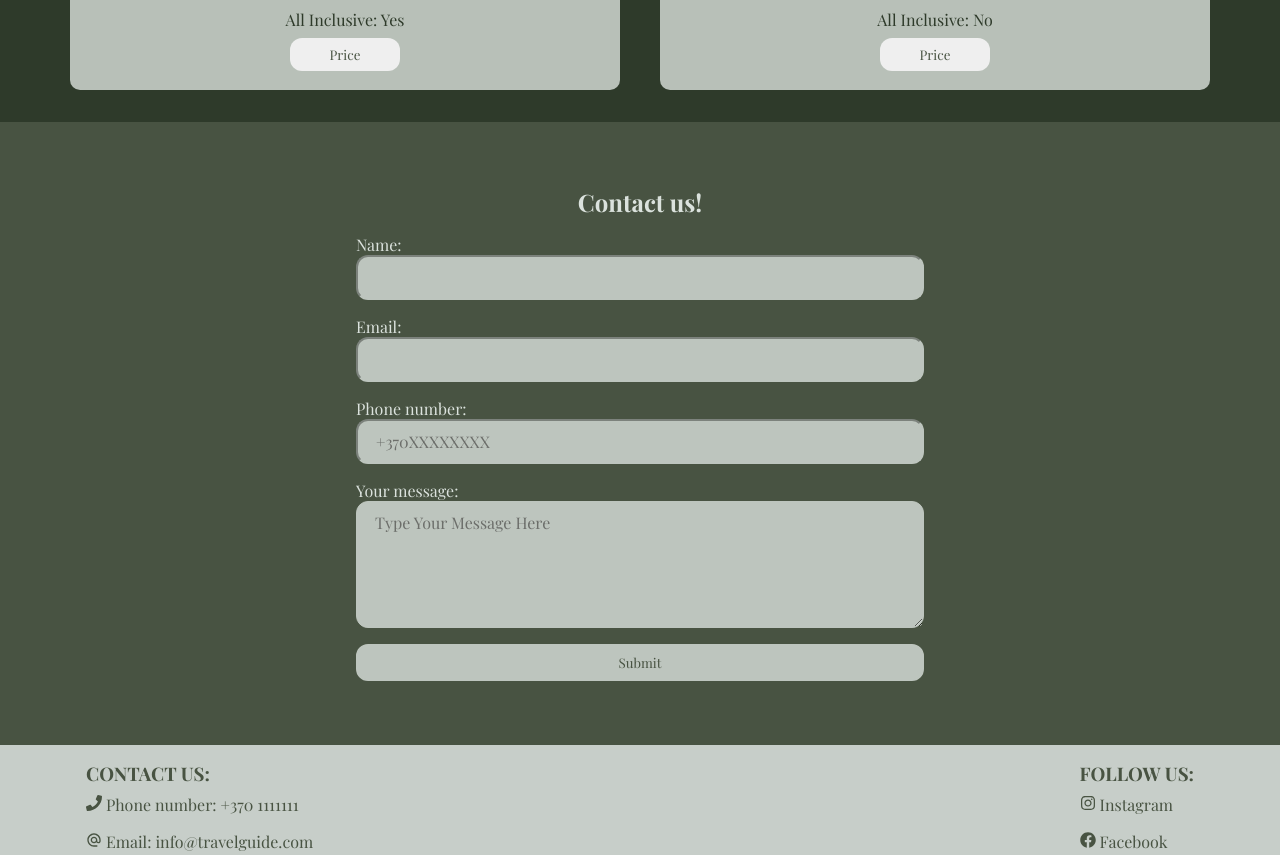
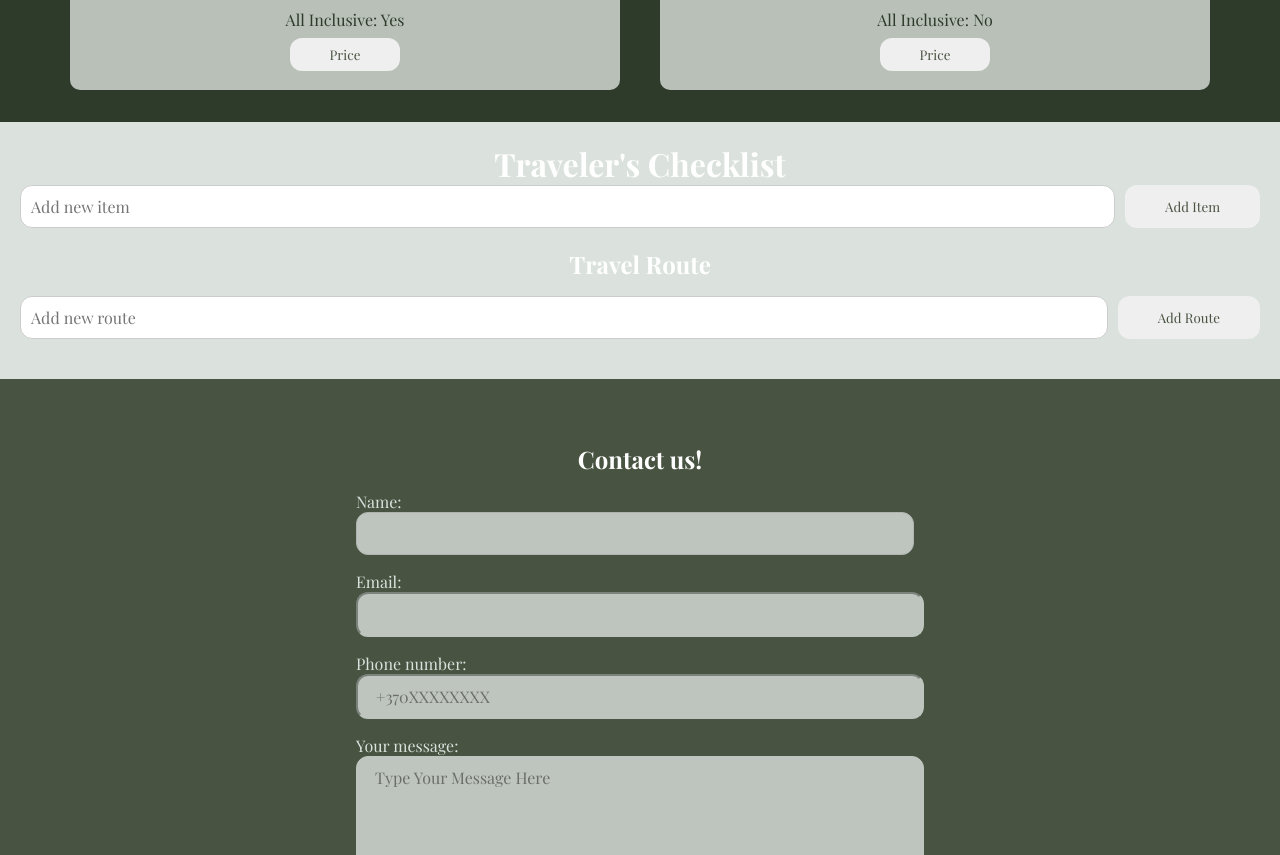
Before and after one commit to KamilePaukste/New, a React (Create React App) app: page / in a window 1280 px wide. Shown: the part 1942-2797 px from the top of the page. Built offline with nearby package versions, Linux system fonts and the light colour scheme; a web font is replaced by a local one.

Commit message:
Checklist

```diff
--- /dev/null
+++ b/src/components/Checklist.css
@@ -0,0 +1,76 @@
+.App {
+  font-family: Arial, sans-serif;
+  width: auto;
+  margin: 0 auto;
+  padding: 20px;
+  background-color: #dbe2dd;
+}
+
+.App h1,
+h2 {
+  color: white;
+  text-align: center;
+}
+
+.input-container {
+  display: flex;
+  margin-bottom: 20px;
+}
+
+input[type="text"] {
+  flex: 1;
+  padding: 10px;
+  font-size: 16px;
+  margin-right: 10px;
+  border: 1px solid #ccc;
+  border-radius: 12px;
+}
+
+button {
+  border-radius: 12px;
+  color: #485342;
+  border: #c7cec9;
+  transition-duration: 0.4s;
+  text-align: center;
+  padding: 0.5rem 2.5rem 0.5rem 2.5rem;
+}
+button:hover {
+  background-color: #c7cec9;
+  opacity: 0.8;
+  box-shadow: 0 12px 16px 0 rgba(0, 0, 0, 0.24),
+    0 17px 50px 0 rgba(0, 0, 0, 0.19);
+  color: #485342;
+}
+
+ul,
+ol {
+  list-style: none;
+  padding: 0;
+}
+
+li {
+  display: flex;
+  align-items: center;
+  margin-bottom: 10px;
+}
+
+input[type="checkbox"] {
+  margin-right: 10px;
+}
+
+.checked {
+  text-decoration: line-through;
+  color: white;
+}
+
+li button {
+  margin-left: auto;
+  padding: 5px 10px;
+  background-color: #c7cec9;
+}
+
+li button:hover {
+  background-color: #d66850;
+  color: white;
+  transition: 0.5s;
+}
--- /dev/null
+++ b/src/components/Checklist.jsx
@@ -0,0 +1,87 @@
+import React, { useState } from "react";
+import "./Checklist.css";
+
+function Checklist() {
+  const [items, setItems] = useState([]);
+  const [newItem, setNewItem] = useState("");
+  const [route, setRoute] = useState([]);
+  const [newRoute, setNewRoute] = useState("");
+
+  const addItem = () => {
+    if (newItem.trim() !== "") {
+      setItems([...items, { text: newItem, checked: false }]);
+      setNewItem("");
+    }
+  };
+
+  const addRoute = () => {
+    if (newRoute.trim() !== "") {
+      setRoute([...route, newRoute]);
+      setNewRoute("");
+    }
+  };
+
+  const toggleCheck = (index) => {
+    const newItems = [...items];
+    newItems[index].checked = !newItems[index].checked;
+    setItems(newItems);
+  };
+
+  const deleteItem = (index) => {
+    const newItems = items.filter((_, i) => i !== index);
+    setItems(newItems);
+  };
+
+  const deleteRoute = (index) => {
+    const newRoute = route.filter((_, i) => i !== index);
+    setRoute(newRoute);
+  };
+
+  return (
+    <div className="App">
+      <h1>Traveler's Checklist</h1>
+      <div className="input-container">
+        <input
+          type="text"
+          placeholder="Add new item"
+          value={newItem}
+          onChange={(e) => setNewItem(e.target.value)}
+        />
+        <button onClick={addItem}>Add Item</button>
+      </div>
+      <ul>
+        {items.map((item, index) => (
+          <li key={index}>
+            <input
+              type="checkbox"
+              checked={item.checked}
+              onChange={() => toggleCheck(index)}
+            />
+            <span className={item.checked ? "checked" : ""}>{item.text}</span>
+            <button onClick={() => deleteItem(index)}>Delete</button>
+          </li>
+        ))}
+      </ul>
+      <h2>Travel Route</h2>
+      <div className="input-container">
+        <input
+          type="text"
+          placeholder="Add new route"
+          value={newRoute}
+          onChange={(e) => setNewRoute(e.target.value)}
+        />
+        <button onClick={addRoute}>Add Route</button>
+      </div>
+      <ol>
+        {route.map((routeItem, index) => (
+          <li key={index}>
+            {routeItem}
+            <button onClick={() => deleteRoute(index)}>Delete</button>
+          </li>
+        ))}
+      </ol>
+    </div>
+  );
+}
+
+export default Checklist;
--- a/src/routes/Apiemus.jsx
+++ b/src/routes/Apiemus.jsx
@@ -4,6 +4,7 @@ import Hero from "../components/hero";
 import Footer from "../components/footer";
 import Directions from "../components/directions";
 import Contact from "../components/contact";
+import Checklist from "../components/Checklist";
 
 const Apiemus = () => {
   return (
@@ -11,6 +12,7 @@ const Apiemus = () => {
       <Navbar />
       <Hero />
       <Directions />
+      <Checklist />
       <Contact />
       <Footer />
     </div>
--- a/src/routes/Kainos.jsx
+++ b/src/routes/Kainos.jsx
@@ -12,6 +12,7 @@ const Kainos = () => {
         heading="Travel Prices"
         text="The price depends on the destination, hotel, and the number of nights you want to stay."
       />
+
       <Footer />
     </div>
   );
```
